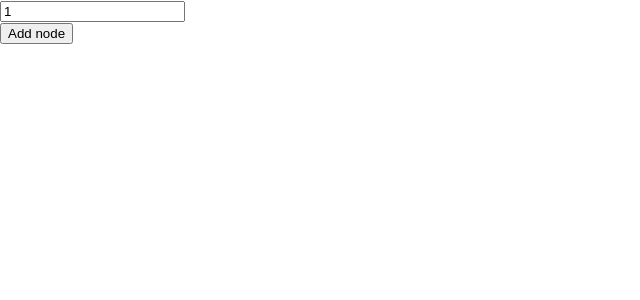
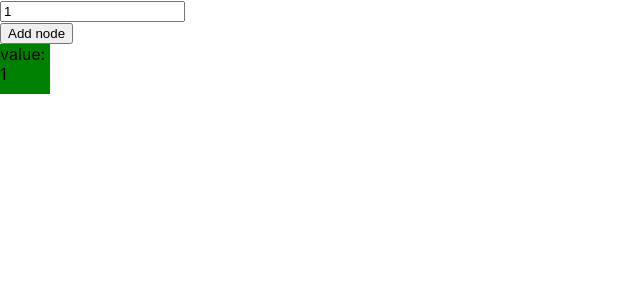
Before and after one commit to rafaquelhodev/data-structure-viewer, a React (Create React App) app: page / in a window 1280 px wide. Both pictures are taken after a click on the button "Add node". Shown: the top 300 px of the page, without its empty margins (0-640 px from the left). Built offline with nearby package versions, Linux system fonts and the light colour scheme.

Commit message:
creating node component

```diff
--- a/src/components/Button.jsx
+++ b/src/components/Button.jsx
@@ -1,7 +1,6 @@
-
 import React, { Component } from "react"
 
-export default props =>{
+export default props => {
     return (
         <div>
             <button onClick={props.onClick}>
--- a/src/components/LinkedList.tsx
+++ b/src/components/LinkedList.tsx
@@ -1,6 +1,7 @@
 import React, { Component } from "react"
 import Button from '../components/Button';
 import Form from "../components/Form";
+import Node from "../components/Node";
 import { DataStructure } from "../dataStructures/dataStructure";
 import { LinkedListDs } from "../dataStructures/linkedList";
 
@@ -14,7 +15,7 @@ export default class LinkedList extends Component<{}, { linkedList: LinkedListDs
 
         this.linkedList = new LinkedListDs();
 
-        this.state = { linkedList: this.linkedList, addedValue: 1}
+        this.state = { linkedList: this.linkedList, addedValue: 1 }
 
         this.add = this.add.bind(this)
         this.handleAdd = this.handleAdd.bind(this)
@@ -28,19 +29,25 @@ export default class LinkedList extends Component<{}, { linkedList: LinkedListDs
 
     handleAdd() {
         this.add(this.state.addedValue)
+        this.setState({ ...this.state, linkedList: this.linkedList })
     }
 
     handleChange(e: any) {
-        this.setState({...this.state, addedValue: e.target.value})
+        this.setState({ ...this.state, addedValue: e.target.value })
     }
 
     render() {
         return (
             <div>
-                <Form
-                    handleAdd={this.handleAdd}
-                    value={this.state.addedValue}
-                onChange={this.handleChange}></Form>
+                <div>
+                    <Form
+                        handleAdd={this.handleAdd}
+                        value={this.state.addedValue}
+                        onChange={this.handleChange}></Form>
+                </div>
+                <div>
+                    <Node linkedList={this.state.linkedList}></Node>
+                </div>
             </div>
         )
     }
--- /dev/null
+++ b/src/components/Node.tsx
@@ -0,0 +1,39 @@
+import React, { InputHTMLAttributes } from 'react';
+import { LinkedListDs } from '../dataStructures/linkedList';
+
+function renderLinkedList(props: InputProps) {
+    let linkedListJsx: JSX.Element[] = [];
+
+    let currentNode = props.linkedList.getHead();
+    while (currentNode != null) {
+        const el = (<div style={rectangle}>
+            <span>value: {currentNode.value}</span>
+        </div>);
+
+        linkedListJsx.push(el);
+
+        currentNode = currentNode.next;
+    }
+
+    return linkedListJsx;
+}
+
+interface InputProps extends InputHTMLAttributes<HTMLInputElement> {
+    linkedList: LinkedListDs;
+}
+
+const rectangle = {
+    width: '50px',
+    height: '50px',
+    background: 'green'
+}
+
+const Node: React.FC<InputProps> = (props) => {
+    return (
+        <div>
+            {renderLinkedList(props)}
+        </div>
+    );
+};
+
+export default Node;
```
